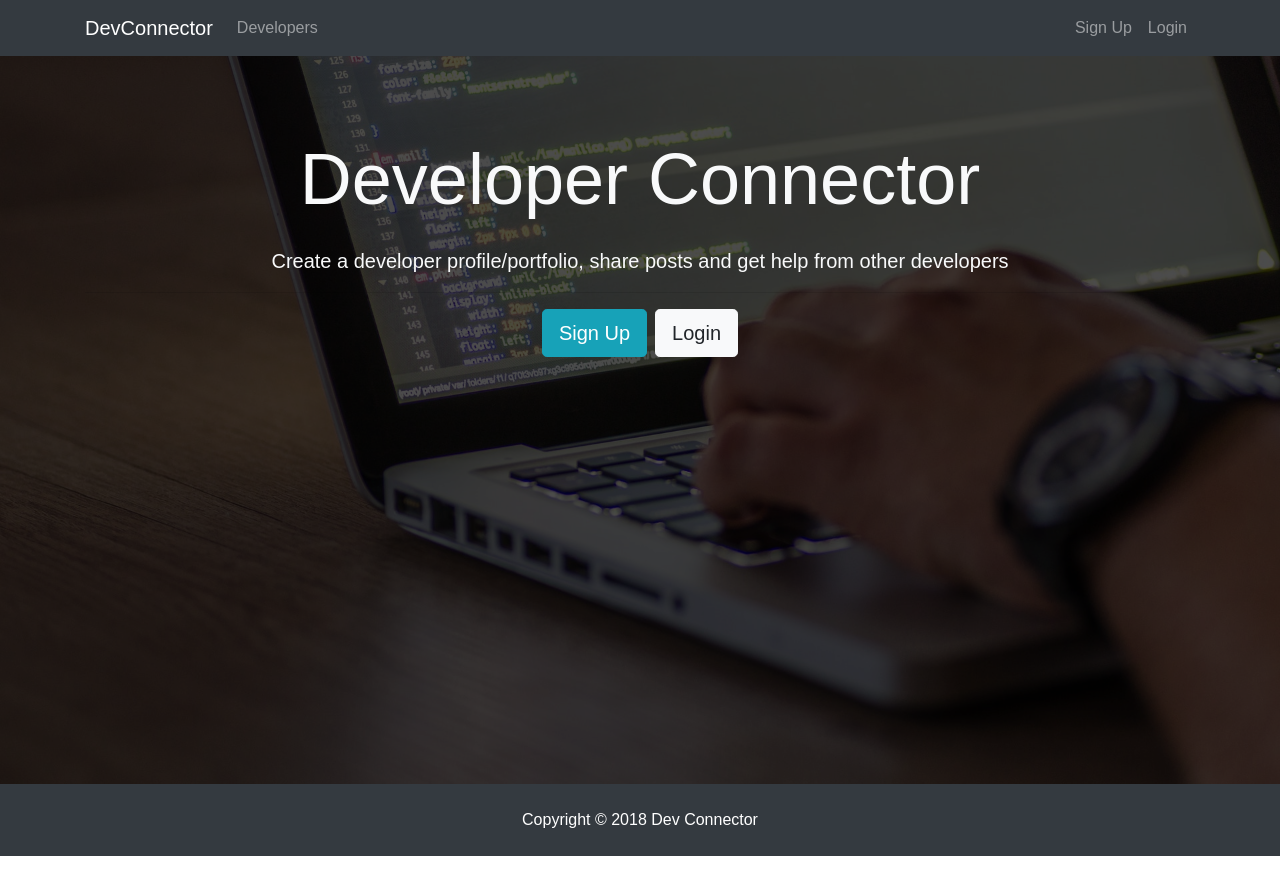
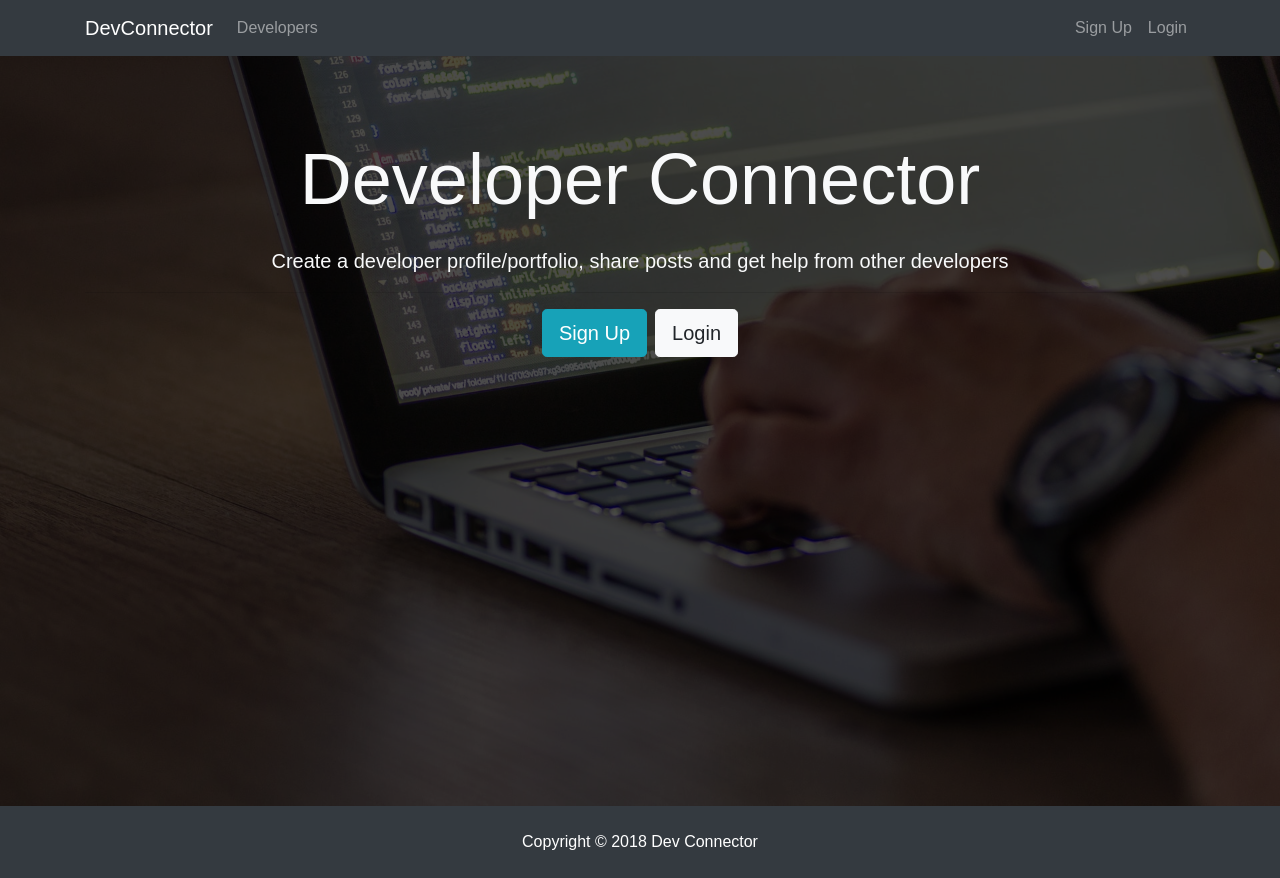
Before and after one commit to arestch/Dev-SocNetwork, a React (Create React App) app in the folder client/: page / in a window 1280 px wide. Before the commit the page ends 856 px from the top, so only its background shows below. Built offline with nearby package versions, Linux system fonts and the light colour scheme.

Commit message:
css fix for footer

```diff
--- a/client/src/App.css
+++ b/client/src/App.css
@@ -10,6 +10,7 @@ img {
   min-height: 100vh;
   position: relative;
   margin: 0;
+  padding-bottom: 72px;
 }
 
 .landing {
```
